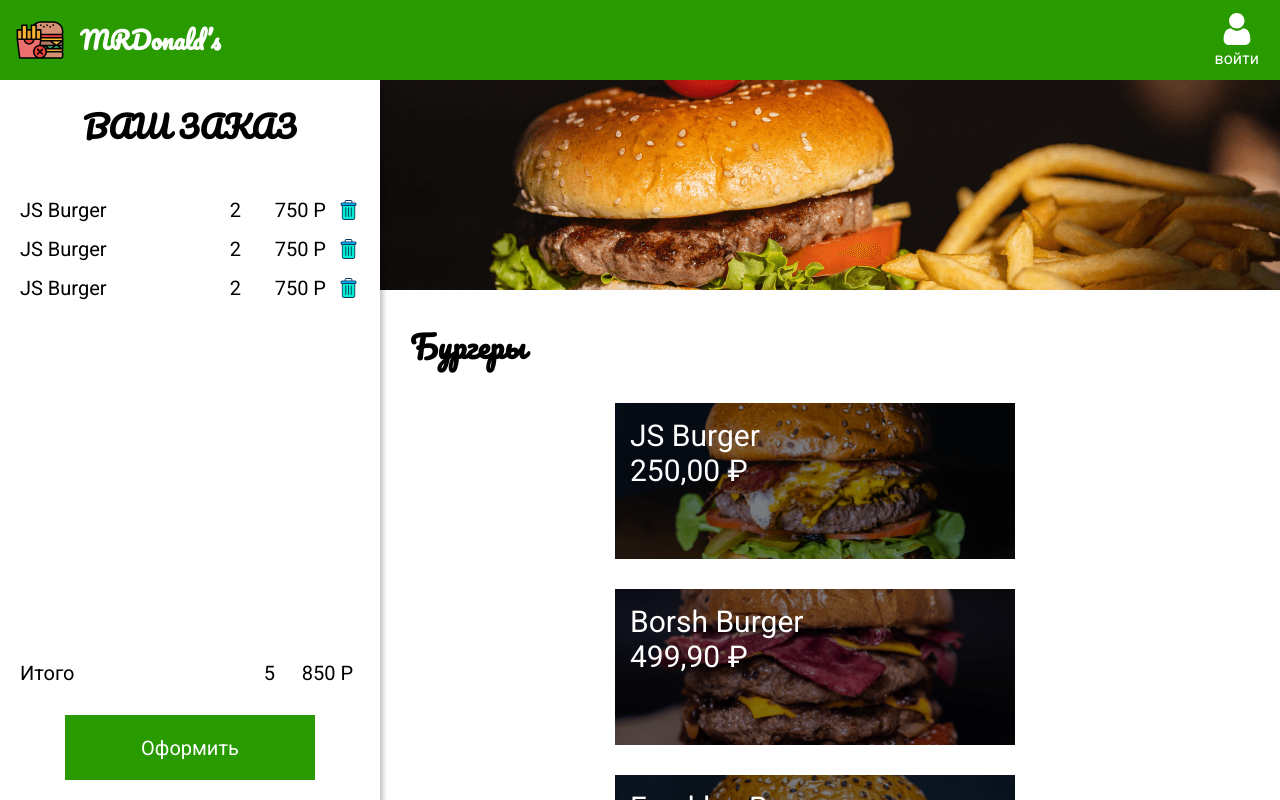
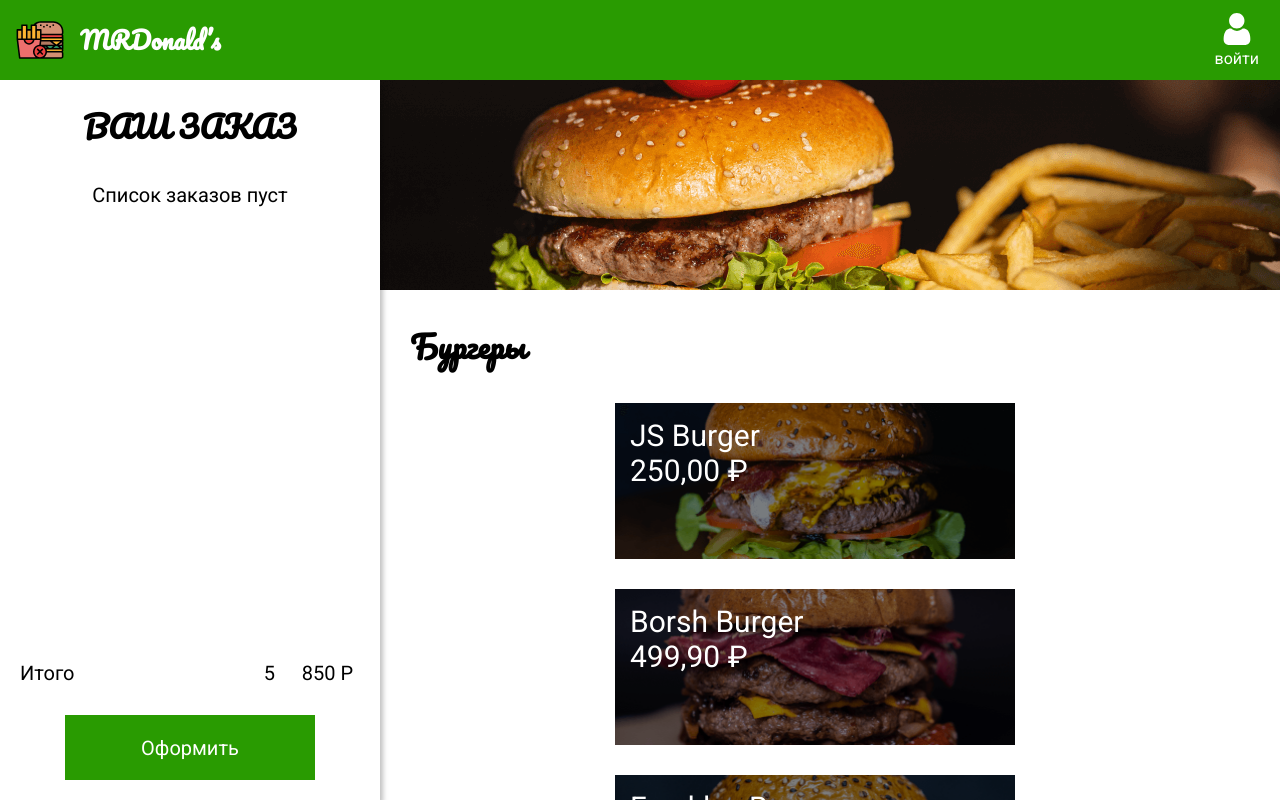
Before and after one commit to cv-lana/MrDonalds, a React (Create React App) app: page / in a window 1280 px wide. Shown: the top 800 px of the page. Built offline with nearby package versions, Linux system fonts and the light colour scheme.

Commit message:
adding products to the order

```diff
--- a/src/App.js
+++ b/src/App.js
@@ -1,22 +1,24 @@
 import React from 'react';
-import { NavBar } from './Components/NavBar';
-import { Menu } from './Components/Menu';
-import { GlobalStyle } from './Components/GlobalStyle';
-import { ModalItem } from './Components/ModalItem';
-import { Order } from './Components/Order';
-
+import { NavBar } from './Components/Navbar/NavBar';
+import { Menu } from './Components/Menu/Menu';
+import { GlobalStyle } from './Components/Style/GlobalStyle';
+import { ModalItem } from './Components/Modal/ModalItem';
+import { Order } from './Components/Order/Order';
+import { useOpenItem } from './Components/Hooks/useOpenItem';
+import { useOrders } from './Components/Hooks/useOrders';
 
 function App() {
 
-  const [openItem, setOpenItem] = React.useState(null);
+  const openItem = useOpenItem();
+  const orders = useOrders();
 
   return (
     <>
       <GlobalStyle />
       <NavBar />
-      <Order />
-      <Menu setOpenItem={setOpenItem} />
-      <ModalItem openItem={openItem} setOpenItem={setOpenItem} />
+      <Order {...orders} />
+      <Menu {...openItem} />
+      {openItem.openItem && <ModalItem {...openItem} {...orders} />}
     </>
   );
 }
--- /dev/null
+++ b/src/Components/Hooks/useOpenItem.js
@@ -0,0 +1,6 @@
+import { useState } from 'react';
+
+export function useOpenItem() {
+  const [openItem, setOpenItem] = useState(null);
+  return { openItem, setOpenItem };
+}
--- /dev/null
+++ b/src/Components/Hooks/useOrders.js
@@ -0,0 +1,6 @@
+import { useState } from 'react';
+
+export function useOrders() {
+  const [orders, setOrders] = useState([]);
+  return { orders, setOrders };
+}
--- a/src/Components/Banner.js
+++ b/src/Components/Menu/Banner.js
@@ -1,5 +1,5 @@
 import styled from 'styled-components';
-import bannerImg from '../image/banner.png';
+import bannerImg from '../../image/banner.png';
 
 export const Banner = styled.div`
   width: 100%;
--- a/src/Components/Menu.js
+++ b/src/Components/Menu/Menu.js
@@ -1,6 +1,6 @@
 import React from 'react';
 import styled from 'styled-components';
-import dbMenu from './DBMenu';
+import dbMenu from '../DBMenu';
 import { ListItem } from './ListItem';
 import { Banner } from './Banner';
 
--- a/src/Components/ModalItem.js
+++ b/src/Components/Modal/ModalItem.js
@@ -1,6 +1,6 @@
 import React from 'react';
 import styled from 'styled-components';
-import { ButtonCheckout } from './ButtonCheckout';
+import { ButtonCheckout } from '../Style/ButtonCheckout';
 
 const Overlay = styled.div`
   position: fixed;
@@ -45,15 +45,22 @@
   font-size: 30px;
 `;
 
-export const ModalItem = ({ openItem, setOpenItem }) => {
+export const ModalItem = ({ openItem, setOpenItem, orders, setOrders }) => {
 
-  function closeModal(e) {
+  const closeModal = (e) => {
     if (e.target.id === 'overlay') {
       setOpenItem(null);
     }
   }
 
-  if (!openItem) return null;
+  const order = {
+    ...openItem
+  };
+
+  const addToOrder = () => {
+    setOrders([...orders, order])
+    setOpenItem(null);
+  }
 
   return (
     <Overlay id="overlay" onClick={closeModal}>
@@ -64,7 +71,7 @@
             <div>{openItem.name}</div>
             <div>{openItem.price.toLocaleString('ru-RU', { style: 'currency', currency: 'RUB' })}</div>
           </HeaderContent>
-          <ButtonCheckout type="button">Добавить</ButtonCheckout>
+          <ButtonCheckout onClick={addToOrder} type="button">Добавить</ButtonCheckout>
         </Content>
       </Modal>
     </Overlay>
--- a/src/Components/NavBar.js
+++ b/src/Components/Navbar/NavBar.js
@@ -1,7 +1,7 @@
 import React from 'react';
 import styled from 'styled-components';
-import logoImg from '../image/logo.svg';
-import signImg from '../image/sign.svg';
+import logoImg from '../../image/logo.svg';
+import signImg from '../../image/sign.svg';
 
 const NavBarStyled = styled.header`
   position: fixed;
--- a/src/Components/Order.js
+++ b/src/Components/Order/Order.js
@@ -1,6 +1,6 @@
 import React from 'react';
 import styled from 'styled-components';
-import { ButtonCheckout } from './ButtonCheckout';
+import { ButtonCheckout } from '../Style/ButtonCheckout';
 import { OrderListItem } from './OrderListItem';
 
 const OrderStyled = styled.section`
@@ -42,16 +42,20 @@
   margin-left: 20px;
 `;
 
-export const Order = () => {
+const EmptyList = styled.p`
+  text-align: center;
+`;
+
+export const Order = ({ orders }) => {
   return (
     <OrderStyled>
       <OrderTitle>Ваш заказ</OrderTitle>
       <OrderContent>
-        <OrderList>
-          <OrderListItem />
-          <OrderListItem />
-          <OrderListItem />
-        </OrderList>
+        {orders.length ?
+          <OrderList>
+            {orders.map(order => <OrderListItem order={order} />)}
+          </OrderList> :
+          <EmptyList>Список заказов пуст</EmptyList>}
       </OrderContent>
       <Total>
         <span>Итого</span>
--- a/src/Components/OrderListItem.js
+++ b/src/Components/Order/OrderListItem.js
@@ -1,6 +1,6 @@
 import React from 'react';
 import styled from 'styled-components';
-import trashImage from '../image/trash.svg';
+import trashImage from '../../image/trash.svg';
 
 const OrderItemsStyled = styled.li`
   display: flex;
@@ -29,11 +29,11 @@
   background-size: cover;
 `;
 
-export const OrderListItem = () => (
+export const OrderListItem = ({ order }) => (
   <OrderItemsStyled>
-    <ItemName>JS Burger</ItemName>
+    <ItemName>{order.name}</ItemName>
     <span>2</span>
-    <ItemPrice>750 Р</ItemPrice>
+    <ItemPrice>{order.price.toLocaleString('ru-RU', { style: 'currency', currency: 'RUB' })}</ItemPrice>
     <TrashButton />
   </OrderItemsStyled>
 );
```
Also changed, not shown: src/Components/Menu/ListItem.js (renamed from src/Components/ListItem.js), src/Components/Style/ButtonCheckout.js (renamed from src/Components/ButtonCheckout.js), src/Components/Style/GlobalStyle.js (renamed from src/Components/GlobalStyle.js).
